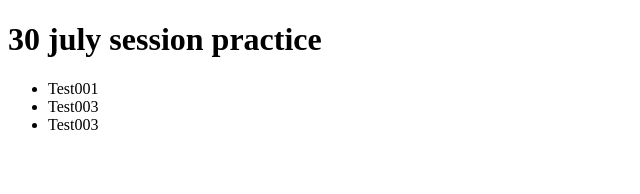
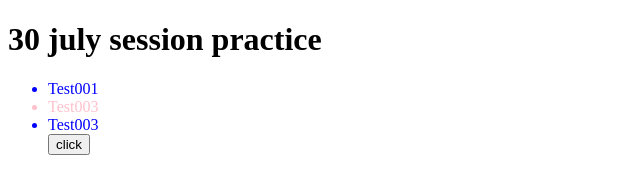
Before and after one commit to pooja3590/JavaScript, a plain HTML site: page DOM6/index.html in a window 1280 px wide. Shown: the whole page, without its empty margins (0-640 px from the left). Drawn offline with Linux system fonts and the light colour scheme.

Commit message:
Dom6 done

```diff
--- a/DOM6/index.html
+++ b/DOM6/index.html
@@ -9,6 +9,7 @@
     <li class="one" name="old"> Test001</li>
     <li class="one" name="old"> Test003</li>
     <li class="one" name="old"> Test003</li>
+    <button> click </button>
 </ul>
 <script src = "script.js"></script>
     </body>
--- a/DOM6/script.js
+++ b/DOM6/script.js
@@ -22,7 +22,24 @@ console.log(AL1)
 
 for (i=0; i<allli.length;i++){
     console.log(i)
-    console.log(allli.length[i].textContent)
-    allli.length[i].style.color="red"
+    console.log(allli[i].textContent)
+    allli[i].style.color="Green"
 
 }
+
+li.addEventListener('click',function(){
+    for (i=0; i<allli.length;i++){
+        console.log(i)
+        console.log(allli[i].textContent)
+        allli[i].style.color="red"
+      }
+})
+
+
+for (i=0; i<allli.length;i++){
+    if(i%2==0)
+        allli[i].style.color="Blue"
+    else{
+        allli[i].style.color="Pink"
+    }
+}
```
